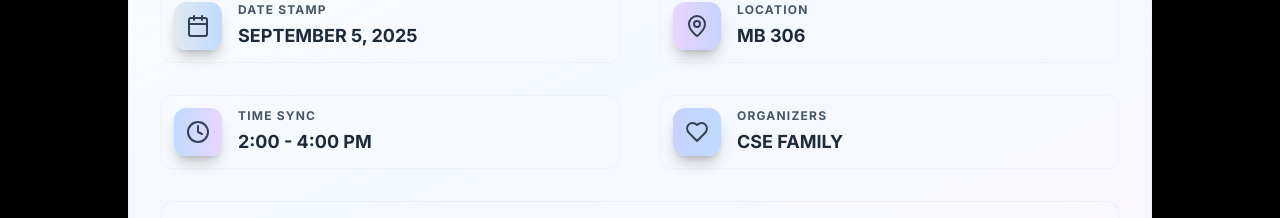
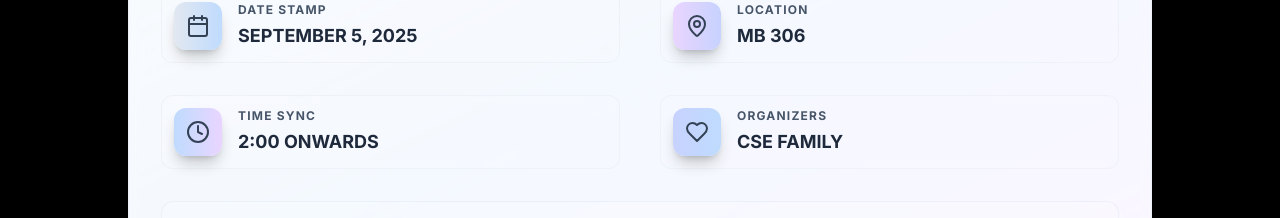
Before and after one commit to Sherlok-2919/Code, a Next.js app: page / in a window 1280 px wide. Shown: the part 1040-1258 px from the top of the page. Built offline with nearby package versions, Linux system fonts and the light colour scheme.

Commit message:
Update page.tsx

```diff
--- a/src/app/page.tsx
+++ b/src/app/page.tsx
@@ -391,7 +391,7 @@ export default function FuturisticTeachersDay() {
                   <div className="space-y-4 sm:space-y-6 md:space-y-8">
                                           {[
                         { icon: Calendar, label: "DATE STAMP", value: "SEPTEMBER 5, 2025", color: "from-slate-200 to-blue-200" },
-                        { icon: Clock, label: "TIME SYNC", value: "2:00 - 4:00 PM", color: "from-blue-200 to-purple-200" }
+                        { icon: Clock, label: "TIME SYNC", value: "2:00 ONWARDS", color: "from-blue-200 to-purple-200" }
                       ].map((item, i) => (
                         <div key={i} className="group flex items-center gap-2 sm:gap-3 md:gap-4 p-2 sm:p-3 rounded-xl bg-white/10 backdrop-blur-sm border border-slate-300/20 hover:border-slate-400/30 transition-all duration-300 hover:scale-102">
                           <div className={`w-8 h-8 sm:w-10 sm:h-10 md:w-12 md:h-12 bg-gradient-to-r ${item.color} rounded-xl flex items-center justify-center group-hover:rotate-6 group-hover:scale-105 transition-all duration-300 shadow-lg shadow-black/20`}>
```
